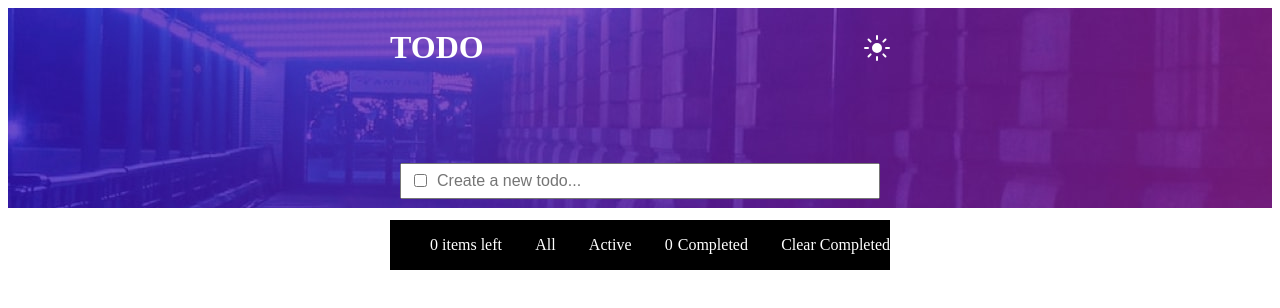
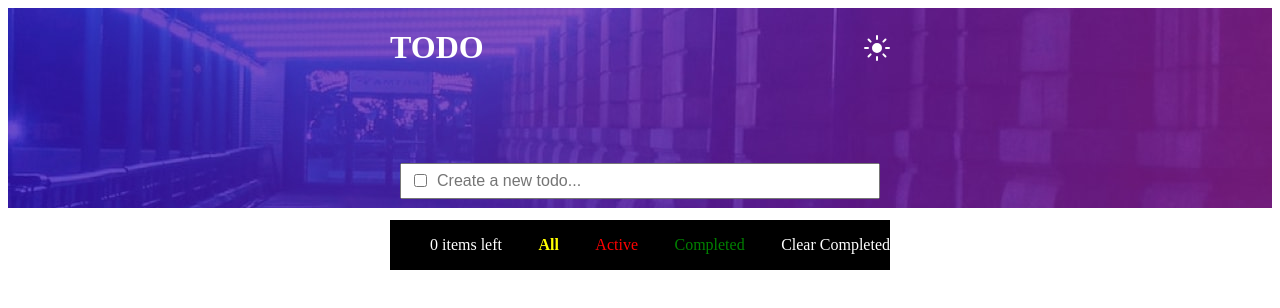
Before and after one commit to okedo01/todo-app-project-okedo01, a React (Vite) app: page / in a window 1280 px wide. Shown: the top 308 px of the page. Built offline with nearby package versions, Linux system fonts and the light colour scheme.

Commit message:
todo-app

```diff
--- a/src/components/Todo.jsx
+++ b/src/components/Todo.jsx
@@ -5,6 +5,7 @@ import darkTheme from "../assets/images/bg-desktop-dark.jpg"
 const Todo = () => {
     const [newTodo, setNewTodo] = useState("");
     const [todos, setTodos] = useState([]);
+    const [filter, setFilter] = useState("All");
 
 const handleInput = (e) => {
     setNewTodo(e.target.value)
@@ -31,6 +32,14 @@ const handleClearCompleted = () => {
 }
 
 const clearItems = todos.filter((todo) => !todo.checked).length;
+
+const filteredTodo = todos.filter((todo) => {
+    if(filter === "Active") return !todo.checked;
+
+    if (filter === "Completed") return todo.checked;
+
+        return true;
+})
 
 
 return (
@@ -75,7 +84,7 @@ return (
         </form>
 
         <ul style={{background: "black",}}>
-            { todos.map((todo, index) => (
+            { filteredTodo.map((todo, index) => (
                 <li key={index} style={{
                     color: "white",
                     borderBottom: "1px solid yellow",
@@ -97,11 +106,22 @@ return (
                 justifyContent: "space-between",
 
             }}>
-                {/* <p><span style={{paddingRight: "5px"}}>{clearItems}</span>items left</p> */}
-                <p>{clearItems} item{clearItems !== 1 ? "s" : ""} left</p>
-                <p>All</p>
-                <p>Active</p>
-                <p><span style={{paddingRight: "5px"}}>{todos.length}</span>Completed</p>
+                <p>{clearItems} items left</p>
+                <p style={{
+                    cursor: "pointer",
+                    color: "yellow",
+                    fontWeight: filter === "All" ? "bold" : "normal"
+                }} onClick={() => setFilter("All")}>All</p>
+                <p style={{
+                    cursor: "pointer",
+                    color: "red",
+                    fontWeight: filter === "Active" ? "bold" : "normal"
+                }} onClick={() => setFilter("Active")}>Active</p>
+                <p style={{
+                    cursor: "pointer",
+                    color: "green",
+                    fontWeight: filter === "Completed" ? "bold" : "normal"
+                }} onClick={() => setFilter("Completed")}>Completed</p>
                 <p style={{cursor: "pointer",}} onClick={handleClearCompleted}>Clear Completed</p>
             </div>
         </ul>
```
